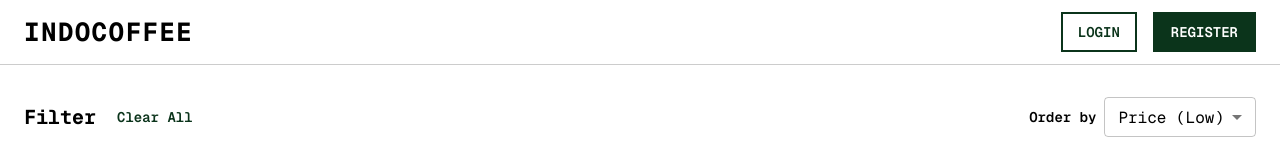
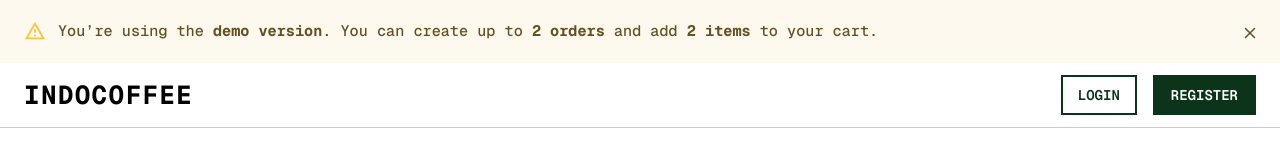
Before and after one commit to faizisyellow/indocoffee-web, a React (Vite) app: page / in a window 1280 px wide. Shown: the top 158 px of the page. Built offline with nearby package versions, Linux system fonts and the light colour scheme; no server answers.

Commit message:
Component: Add Banner demo

```diff
--- a/src/components/Layout.tsx
+++ b/src/components/Layout.tsx
@@ -1,10 +1,11 @@
-import { Box } from "@mui/material";
+import { Box, Alert, IconButton } from "@mui/material";
 import Header from "./Header";
 import HeaderWithAuth from "./HeaderWithAuth";
-import { Outlet } from "react-router";
-import { useLocation } from "react-router";
+import { Outlet, useLocation } from "react-router";
 import { AuthenticationService } from "../service/authentication";
 import { client } from "../service/axios";
+import { useState } from "react";
+import { X } from "lucide-react";
 
 export default function Layout() {
   const location = useLocation();
@@ -14,9 +15,60 @@ export default function Layout() {
   const authService = new AuthenticationService(client);
   const isAuthenticated = authService.isAuthenticated();
 
+  const [showBanner, setShowBanner] = useState(() => {
+    return localStorage.getItem("demoBannerDismissed") !== "true";
+  });
+
+  const handleCloseBanner = () => {
+    setShowBanner(false);
+    localStorage.setItem("demoBannerDismissed", "true");
+  };
+
   return (
     <Box sx={{ display: "flex", flexDirection: "column", minHeight: "100vh" }}>
+      {showBanner && !shouldHideHeader && (
+        <Box
+          sx={{
+            position: "sticky",
+            top: 0,
+            zIndex: 1200,
+            width: "100%",
+          }}
+        >
+          <Alert
+            severity="warning"
+            sx={{
+              borderRadius: 0,
+              width: "100%",
+              display: "flex",
+              alignItems: "center",
+              justifyContent: "space-between",
+              px: 3,
+              py: 1.5,
+              fontSize: "0.95rem",
+              fontWeight: 500,
+            }}
+            action={
+              <IconButton
+                color="inherit"
+                size="small"
+                onClick={handleCloseBanner}
+              >
+                <X size={18} />
+              </IconButton>
+            }
+          >
+            You’re using the <strong>demo version</strong>. You can create up to{" "}
+            <strong>2 orders</strong> and add <strong>2 items</strong> to your
+            cart.
+          </Alert>
+        </Box>
+      )}
+
+      {/* Header */}
       {!shouldHideHeader && (isAuthenticated ? <HeaderWithAuth /> : <Header />)}
+
+      {/* Main Content */}
       <Box component="main" sx={{ flexGrow: 1 }}>
         <Outlet />
       </Box>
```
